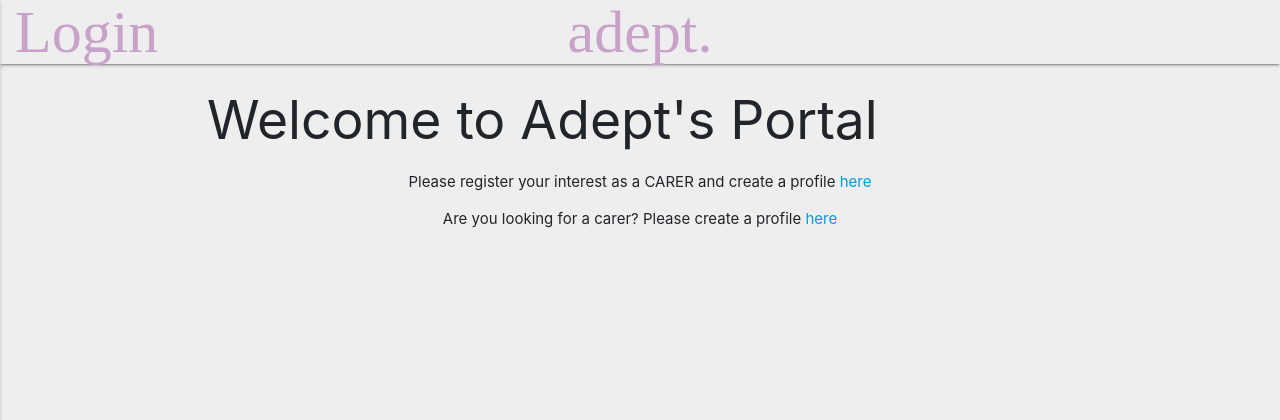
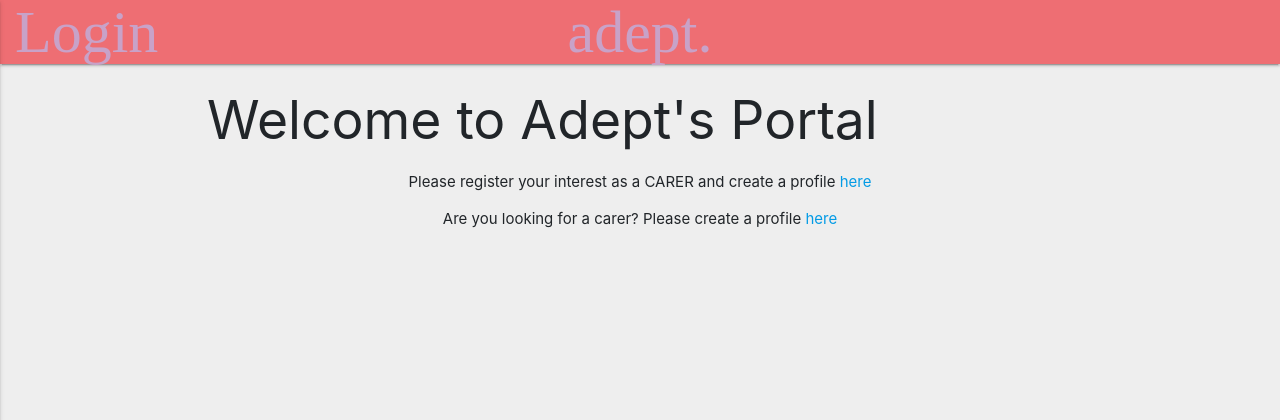
Before and after one commit to sarahg177/adeptcare, a Django app: template accounts/templates/welcome.html in a window 1280 px wide. Shown: the top 420 px of the page. Run offline with Django 3.2, Linux system fonts and the light colour scheme; the template is opened without the code that fills it, so the values that code supplies are empty; some libraries are stand-ins or nearby versions.

Commit message:
styles changed

```diff
--- a/accounts/forms.py
+++ b/accounts/forms.py
@@ -1,7 +1,6 @@
 from django import forms
 from django.contrib.auth.models import User
 from django.contrib.auth.forms import UserCreationForm
-from django.core.exceptions import ValidationError
 
 
 class UserLoginForm(forms.Form):
--- a/accounts/templates/login.html
+++ b/accounts/templates/login.html
@@ -17,7 +17,7 @@
 
     <form method="post">
     {%  csrf_token %}
-    {{ login_form.as_bootstrap }}
+    {{ login_form}}
         <button type="submit">Login</button>
     </form>
 
--- a/carers/models.py
+++ b/carers/models.py
@@ -76,6 +76,7 @@ class Carer(models.Model):
 
     image = models.ImageField(upload_to="img", blank=True)
 
+
     """primary_condition = models.CharField(
         max_length=30,
         choices=PRIMARY_CONDITION,
--- a/carers/templates/view_carer_list.html
+++ b/carers/templates/view_carer_list.html
@@ -15,7 +15,7 @@
                     <div class="card">
                         <h5 class="card-header"><a class="text-decoration-none" href="#">{{ carer.first_name }} {{ carer.last_name }} ({{ carer.known_as }})</a></h5>
                         <div class="card-body">
-                            <span>{{ carer.image }}</span>
+                            <div class="carer" style="background-image: url ('{{ MEDIA_URL }} {{ carer.image }}')"></div>
                             <p>Contact: {{ carer.telephone }}</p>
                             <p>Email: {{ carer.email }}</p>
                             <p>Bio: {{ carer.short_bio }}</p>
--- a/static/css/styles.css
+++ b/static/css/styles.css
@@ -2,10 +2,6 @@
 
 body {
     background-color: #eee;
-}
-
-.nav-wrapper {
-    background-color: #eeeeee;
 }
 
 .nav-wrapper a {
@@ -18,6 +14,15 @@ footer {
     background-color: #424242;
 }
 
+/*---Navbar---*/
+
+.nav-link {
+    color: #013537;
+    font-size: 15px;
+    font-family: sans-serif;
+    padding: 0px 15px;
+}
+
 @media screen(max-width:780px) {
 
     form {
--- a/templates/base.html
+++ b/templates/base.html
@@ -26,18 +26,18 @@
      <ul id="nav-mobile" class="left hide-on-med-and-down">
 
          {%  if user.is_athenticated %}
-             <li><a href="#">Profile</a></li>
-            <li><a href="{% url 'logout' %}">Logout</a></li>
+             <li><a class="nav-link" href="#">Profile</a></li>
+            <li><a class="nav-link" href="{% url 'logout' %}">Logout</a></li>
          {% else %}
-             <li><a href="{% url 'login' %}">Login</a></li>
+             <li><a class="nav-link" href="{% url 'login' %}">Login</a></li>
          {% endif %}
      </ul>
         <ul class="side-nav" id="mobile-demo">
           {% if user.is_authenticated %}
-              <li><a href="#">Profile</a></li>
-              <li><a href="{% url 'logout' %}">Logout</a></li>
+              <li><a class="nav-link" href="#">Profile</a></li>
+              <li><a class="nav-link" href="{% url 'logout' %}">Logout</a></li>
           {% else %}
-              <li><a href="{% url 'login' %}">Login</a></li>
+              <li><a class="nav-link" href="{% url 'login' %}">Login</a></li>
           {% endif %}
       </ul>
     </div>
```
Also changed, not shown: accounts/views.py (+11 -5 lines), media/img/adept_logo.png (deleted), media/img/lady_helping.jpeg (deleted).
